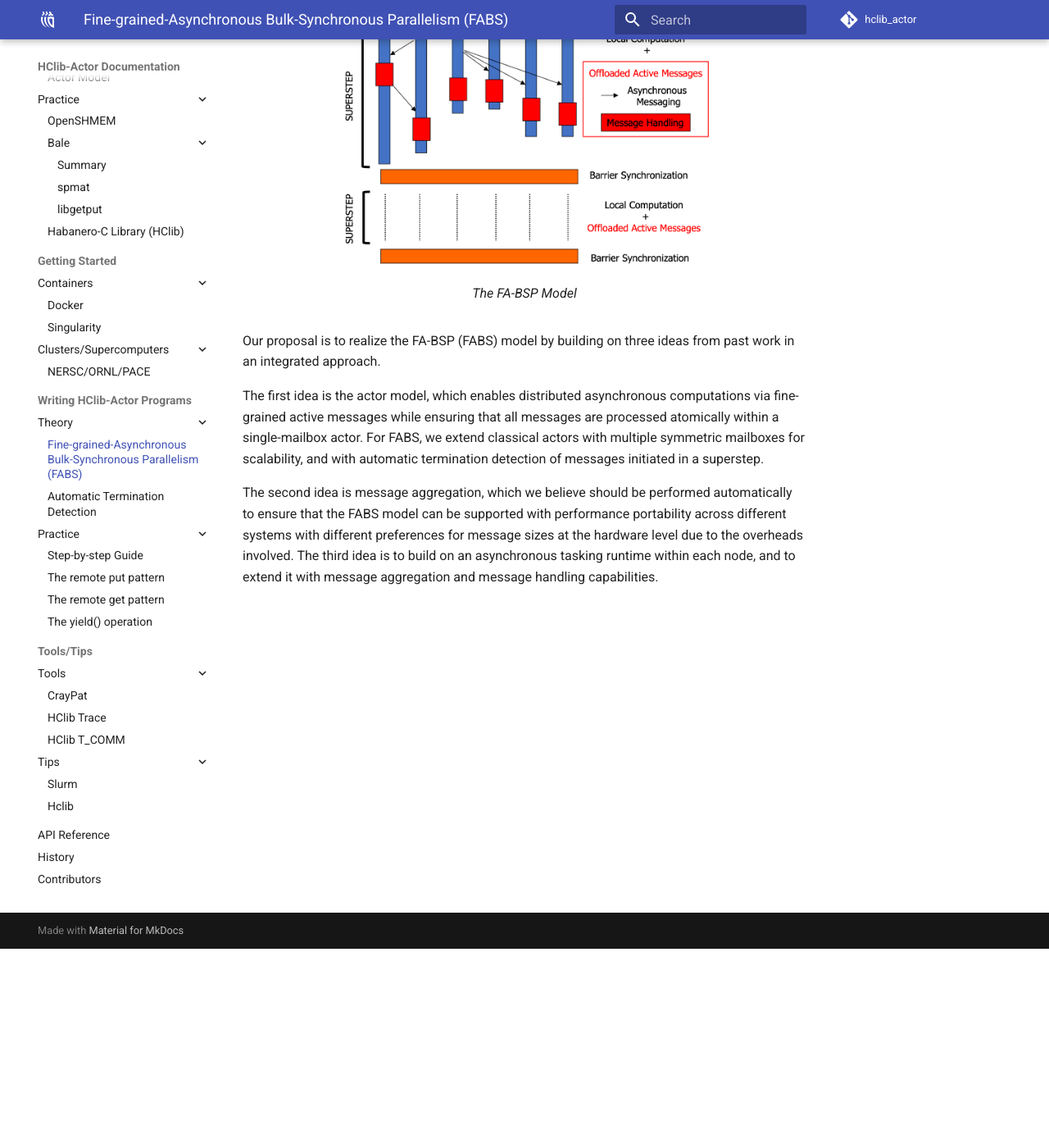
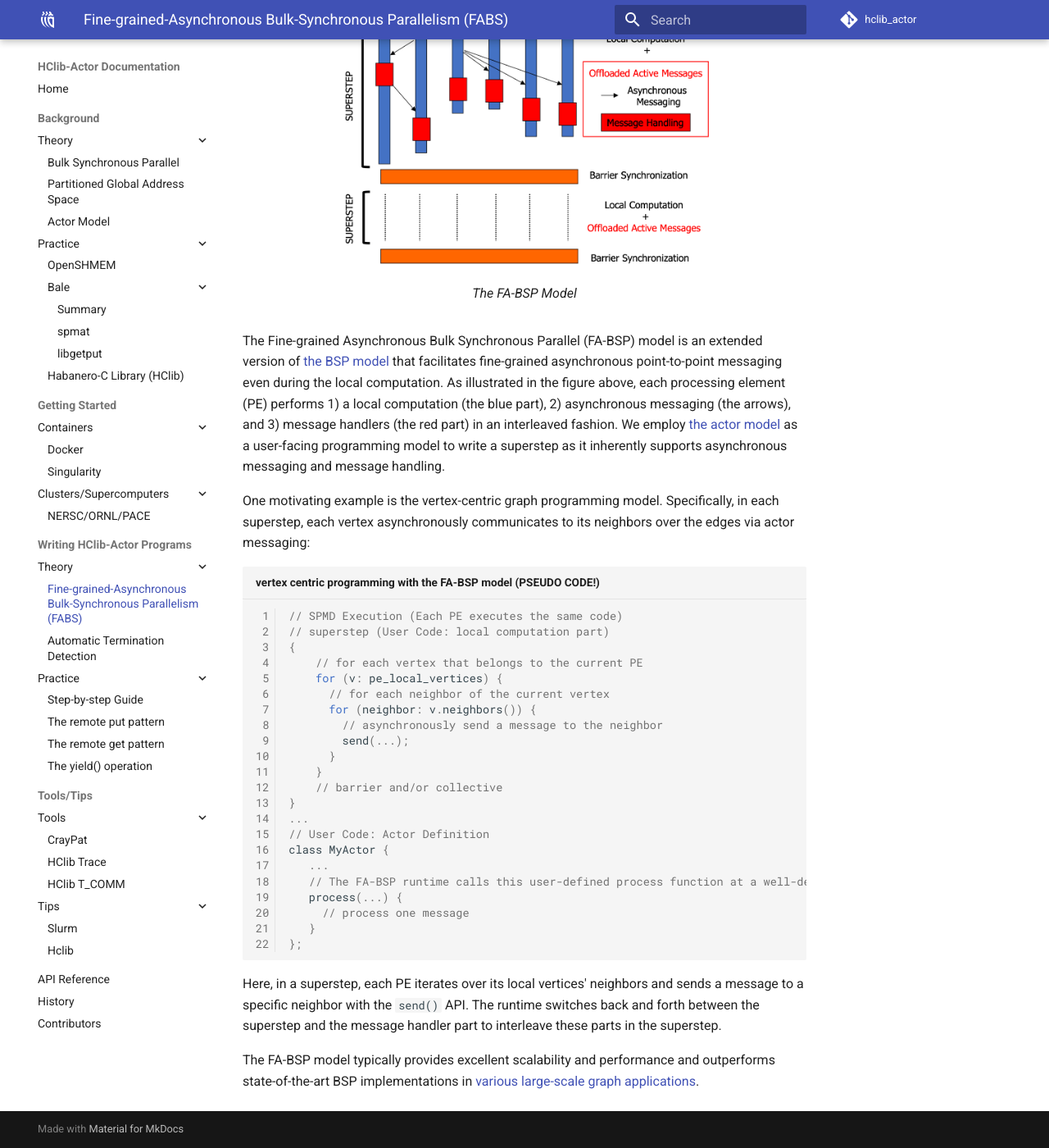
Before and after one commit to ahayashi/hclib-actor, an MkDocs documentation site: the page built from doc/markdowns/details/fabsp.md, in a window 1280 px wide and 1400 px high, scrolled down 243 px. Shown: the whole window at 82% size. Built offline with MkDocs 1.6.1 and Material for MkDocs 9.7.7, drawn with Linux system fonts in a browser that asks for light colours; comment, search, counter and statistics services are not loaded.

Commit message:
Update fabsp.md

````diff
--- a/doc/markdowns/details/fabsp.md
+++ b/doc/markdowns/details/fabsp.md
@@ -3,8 +3,35 @@
   <figcaption>The FA-BSP Model</figcaption>
 </figure>
 
-Our proposal is to realize the FA-BSP (FABS) model by building on three ideas from past work in an integrated approach.
+The Fine-grained Asynchronous Bulk Synchronous Parallel (FA-BSP) model is an extended version of [the BSP model](https://hclib-actor.com/background/bsp/) that facilitates fine-grained asynchronous point-to-point messaging even during the local computation. As illustrated in the figure above, each processing element (PE) performs 1) a local computation (the blue part), 2) asynchronous messaging (the arrows), and 3) message handlers (the red part) in an interleaved fashion. We employ [the actor model](https://hclib-actor.com/background/actor/) as a user-facing programming model to write a superstep as it inherently supports asynchronous messaging and message handling.
 
-The first idea is the actor model, which enables distributed asynchronous computations via fine-grained active messages while ensuring that all messages are processed atomically within a single-mailbox actor. For FABS, we extend classical actors with multiple symmetric mailboxes for scalability, and with automatic termination detection of messages initiated in a superstep.
+One motivating example is the vertex-centric graph programming model. Specifically, in each superstep, each vertex asynchronously communicates to its neighbors over the edges via actor messaging:
 
-The second idea is message aggregation, which we believe should be performed automatically to ensure that the FABS model can be supported with performance portability across different systems with different preferences for message sizes at the hardware level due to the overheads involved. The third idea is to build on an asynchronous tasking runtime within each node, and to extend it with message aggregation and message handling capabilities.
+``` c title="vertex centric programming with the FA-BSP model (PSEUDO CODE!)" linenums="1"
+// SPMD Execution (Each PE executes the same code)
+// superstep (User Code: local computation part)
+{
+    // for each vertex that belongs to the current PE
+    for (v: pe_local_vertices) {
+      // for each neighbor of the current vertex
+      for (neighbor: v.neighbors()) {
+        // asynchronously send a message to the neighbor
+        send(...);
+      }
+    }
+    // barrier and/or collective
+}
+...
+// User Code: Actor Definition
+class MyActor {
+   ...
+   // The FA-BSP runtime calls this user-defined process function at a well-defined point
+   process(...) {
+     // process one message
+   }
+};
+```
+
+Here, in a superstep, each PE iterates over its local vertices' neighbors and sends a message to a specific neighbor with the `send()` API. The runtime switches back and forth between the superstep and the message handler part to interleave these parts in the superstep.
+
+The FA-BSP model typically provides excellent scalability and performance and outperforms state-of-the-art BSP implementations in [various large-scale graph applications](https://hclib-actor.com/#applications).
````
